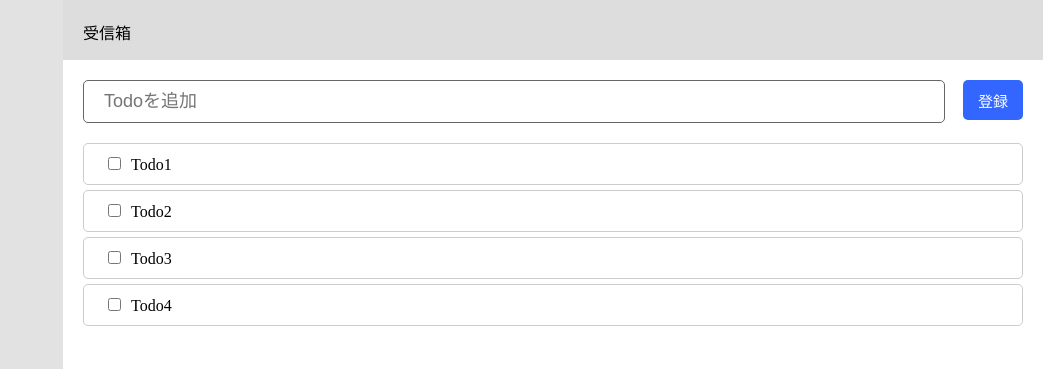
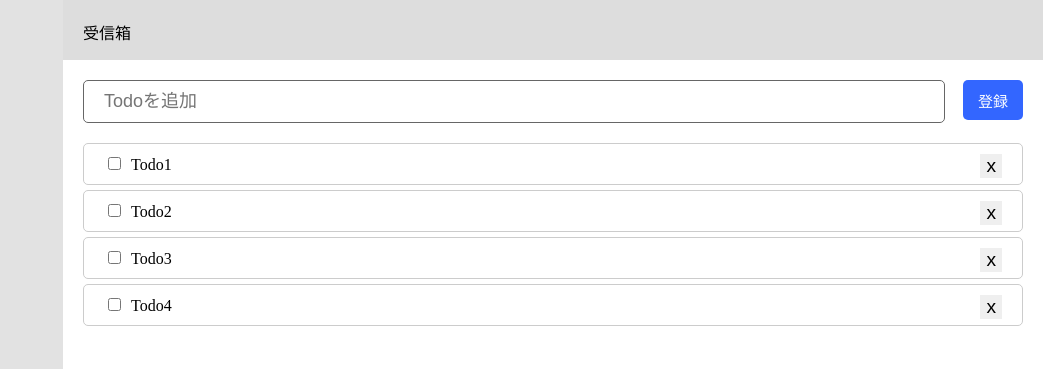
Before and after one commit to kohei-kubota/react-sample-app, a React (Create React App) app: page / in a window 1280 px wide. Shown: the top 369 px of the page, without its empty margins (237-1280 px from the left). Built offline with nearby package versions, Linux system fonts and the light colour scheme.

Commit message:
add delete function

```diff
--- a/src/components/listItem.js
+++ b/src/components/listItem.js
@@ -5,11 +5,16 @@ class ListItem extends Component {
     this.props.completeTodo(event.target.value);
   }
 
+  onClickDeleteButton(event) {
+    this.props.deleteTodo(this.props.data.id);
+  }
+
   render() {
     return (
       <li className='todo-list-item'>
         <input type="checkbox" value={this.props.data.id} onChange={this.onChangeCheckBox.bind(this)} />
         {this.props.data.label}
+        <button className='delete-button' className='delete-button' onClick={this.onClickDeleteButton.bind(this)}>x</button>
       </li>
     )
   }
--- a/src/components/mainArea.js
+++ b/src/components/mainArea.js
@@ -35,7 +35,6 @@ class Mainarea extends Component {
   }
 
   onCompleteTodo(id) {
-    console.log('oncomplateTodo', id);
 
     let _state = Object.assign({}, this.state);
     for (var i = 0; i < _state.todos.length; i++) {
@@ -52,7 +51,7 @@ class Mainarea extends Component {
     let todoItemDom = [];
     for (var i = 0; i < this.state.todos.length; i++) {
       if (!this.state.todos[i].completed) {
-        let todoItem = <ListItem key={'item-' + i} data={this.state.todos[i]} completeTodo={this.onCompleteTodo.bind(this)} />;
+        let todoItem = <ListItem key={'item-' + i} data={this.state.todos[i]} completeTodo={this.onCompleteTodo.bind(this)} deleteTodo={this.onDeleteTodo.bind(this)} />;
         todoItemDom.push(todoItem);
       }
     }
@@ -76,6 +75,18 @@ class Mainarea extends Component {
     });
   }
 
+  onDeleteTodo(id) {
+    let _state = Object.assign({}, this.state);
+    for (var i = 0; i < _state.todos.length; i++) {
+      if (_state.todos[i].id == id) {
+        _state.todos.splice(i, 1);
+        break;
+      }
+    }
+
+    this.setState(_state);
+  }
+
   render() {
 
     return (
--- a/src/css/index.css
+++ b/src/css/index.css
@@ -52,6 +52,14 @@ html, body {
   margin-right: 10px;
 }
 
+.main-area .list-area .todo-list .todo-list-item .delete-button {
+  border: none;
+  font-size: 1.2rem;
+  float: right;
+  cursor: pointer;
+  outline: none;
+}
+
 .main-area .list-area .todo-input-area {
   margin-bottom: 20px;
   overflow: hidden;
```
